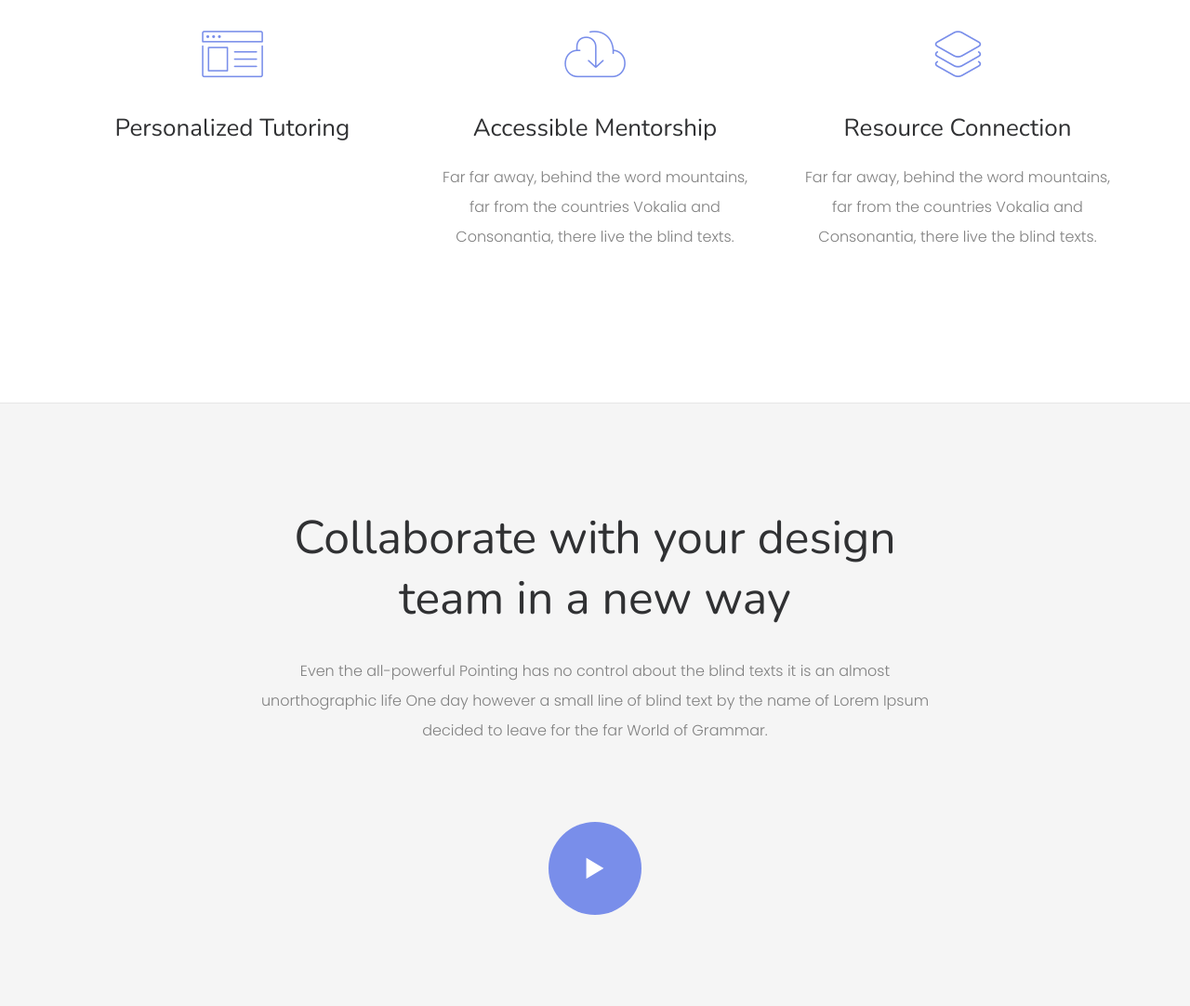
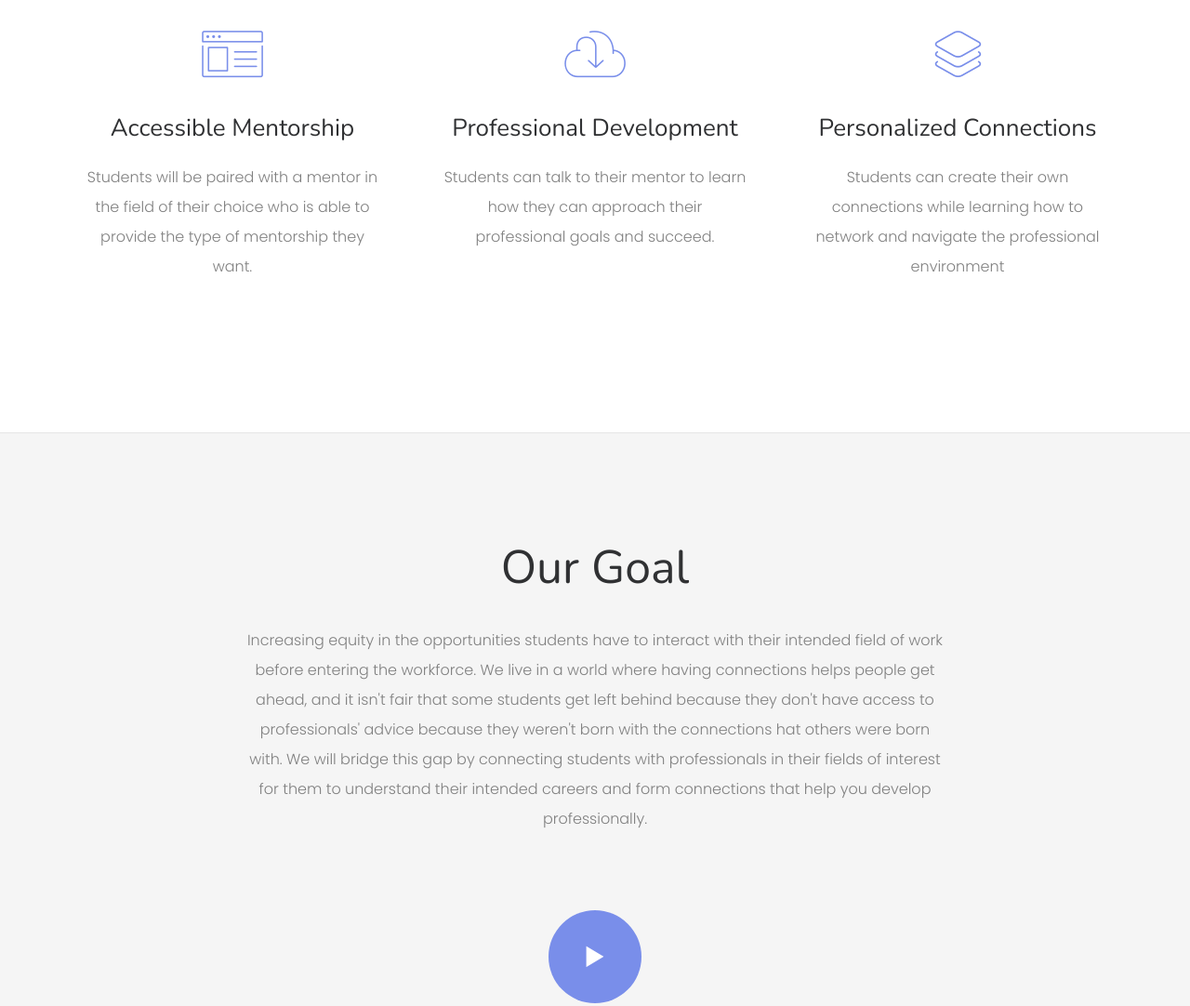
Before and after one commit to labanyamukhopadhyay/Bridged, a website: page index.html in a window 1280 px wide. Shown: the part 780-1862 px from the top of the page at 93% size. Drawn offline with nearby package versions, Linux system fonts and the light colour scheme; files whose address does not match are found by name.

Commit message:
Update index

```diff
--- a/index.html
+++ b/index.html
@@ -103,8 +103,8 @@
 								<i class="icon-browser"></i>
 							</span>
 							<div class="desc">
-								<h3>Personalized Tutoring</h3>
-								<p></p>
+								<h3>Accessible Mentorship</h3>
+								<p>Students will be paired with a mentor in the field of their choice who is able to provide the type of mentorship they want.</p>
 							</div>
 						</div>
 					</div>
@@ -114,8 +114,8 @@
 								<i class="icon-download"></i>
 							</span>
 							<div class="desc">
-								<h3>Accessible Mentorship</h3>
-								<p>Far far away, behind the word mountains, far from the countries Vokalia and Consonantia, there live the blind texts.</p>
+								<h3>Professional Development</h3>
+								<p>Students can talk to their mentor to learn how they can approach their professional goals and succeed.</p>
 							</div>
 						</div>
 					</div>
@@ -125,8 +125,8 @@
 								<i class="icon-layers"></i>
 							</span>
 							<div class="desc">
-								<h3>Resource Connection</h3>
-								<p>Far far away, behind the word mountains, far from the countries Vokalia and Consonantia, there live the blind texts.</p>
+								<h3>Personalized Connections</h3>
+								<p>Students can create their own connections while learning how to network and navigate the professional environment</p>
 							</div>
 						</div>
 					</div>
@@ -138,8 +138,8 @@
 			<div class="container">
 				<div class="row">
 					<div class="col-md-8 col-md-offset-2 text-center colorlib-heading animate-box">
-						<h2>Collaborate with your design team in a new way</h2>
-						<p>Even the all-powerful Pointing has no control about the blind texts it is an almost unorthographic life One day however a small line of blind text by the name of Lorem Ipsum decided to leave for the far World of Grammar.</p>
+						<h2>Our Goal</h2>
+						<p>Increasing equity in the opportunities students have to interact with their intended field of work before entering the workforce. We live in a world where having connections helps people get ahead, and it isn't fair that some students get left behind because they don't have access to professionals' advice because they weren't born with the connections hat others were born with. We will bridge this gap by connecting students with professionals in their fields of interest for them to understand their intended careers and form connections that help you develop professionally.</p>
 					</div>
 				</div>
 				<div class="row">
```
